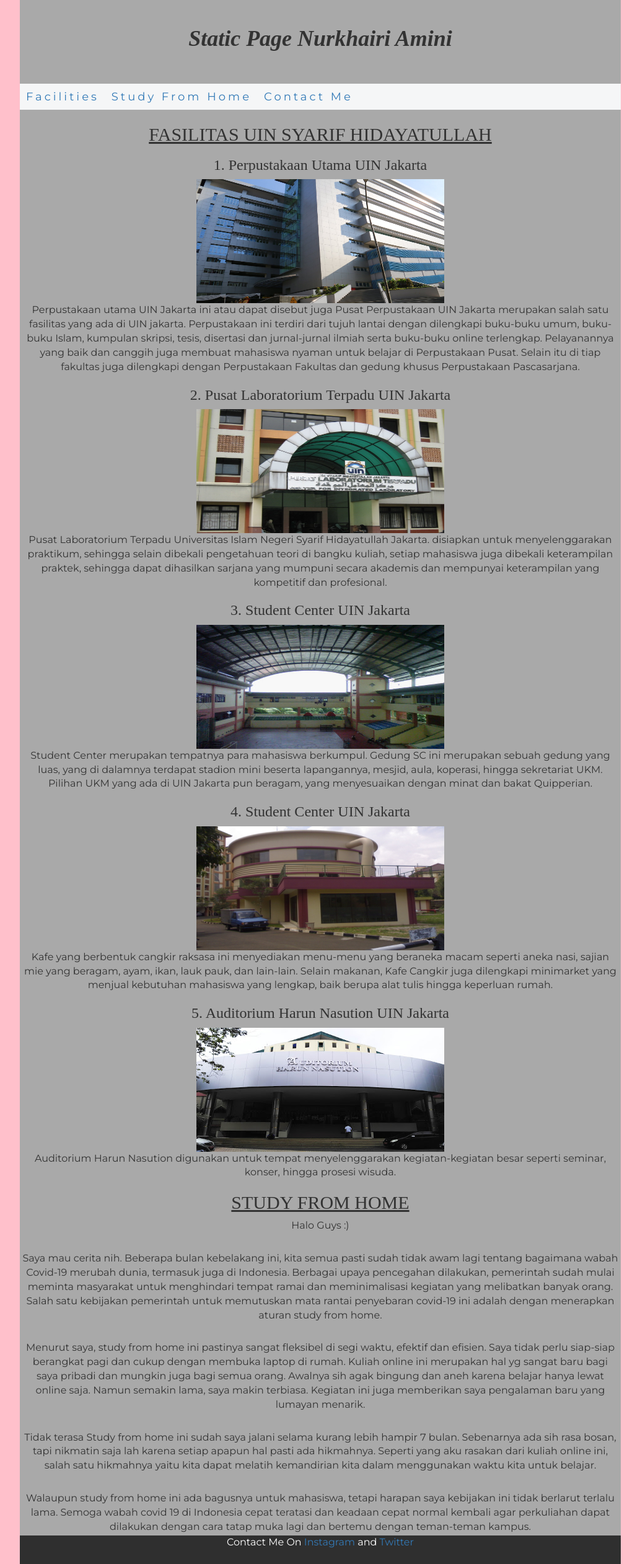
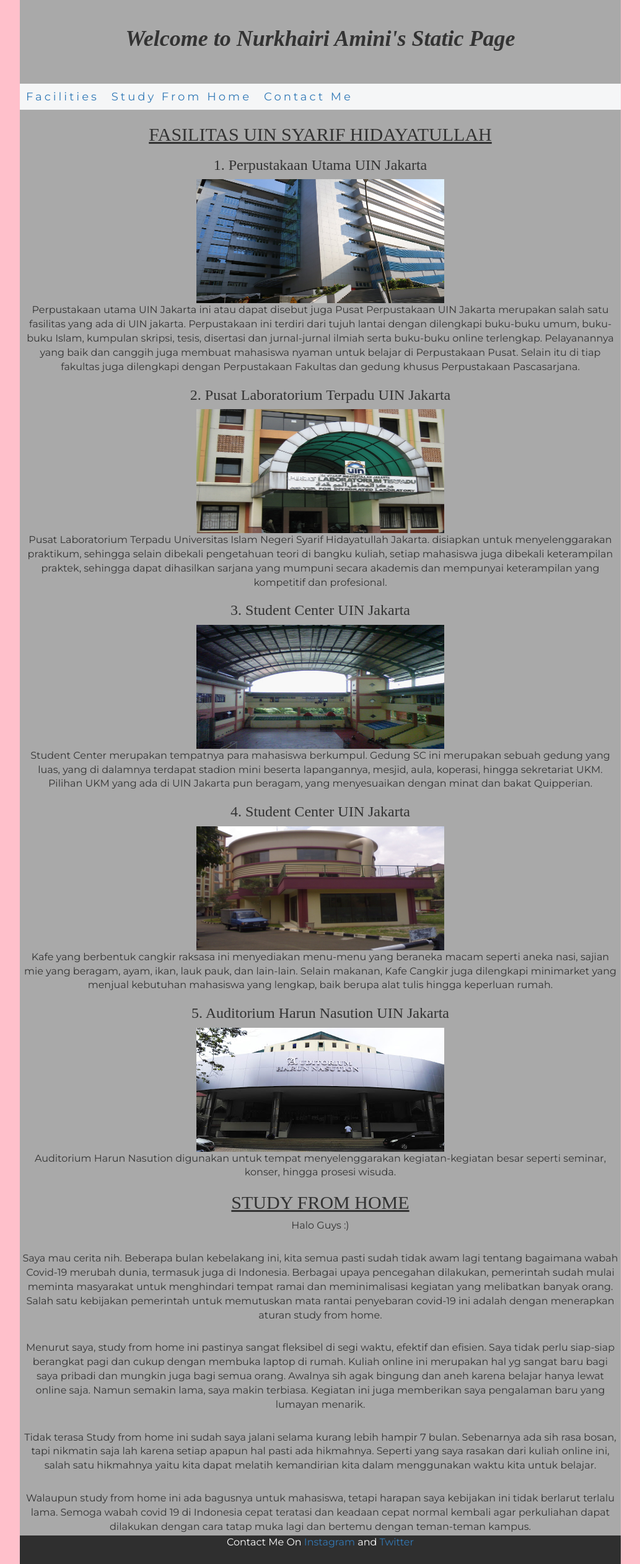
Before and after one commit to nurkhairiq23/Tugas_Cloud, a PHP site: page / in a window 1280 px wide. Shown: the whole page at 62% size, without its empty margins (123-1156 px from the left). Run offline with PHP 8.4, Linux system fonts and the light colour scheme.

Commit message:
Update index.php

```diff
--- a/index.php
+++ b/index.php
@@ -85,7 +85,7 @@
 <body>
 <div class="wrap">
     <div class="judul">
-	    <center><h1><b><em>Static Page Nurkhairi Amini</em></b></h1></center>
+	    <center><h1><b><em>Welcome to Nurkhairi Amini's Static Page</em></b></h1></center>
     </div>
 
     <div class="collapse navbar-collapse" id="myNavbar">
@@ -132,7 +132,7 @@
 	    <br>
 	    <p style="text-align: center"> Menurut saya, study from home ini pastinya sangat fleksibel di segi waktu, efektif dan efisien. Saya tidak perlu siap-siap berangkat pagi dan cukup dengan membuka laptop di rumah. Kuliah online ini merupakan hal yg sangat baru bagi saya pribadi dan mungkin juga bagi semua orang. Awalnya sih agak bingung dan aneh karena belajar hanya lewat online saja. Namun semakin lama, saya makin terbiasa. Kegiatan ini juga memberikan saya pengalaman baru yang lumayan menarik.</p>
 	    <br>
-	    <p style="text-align: center"> Tidak terasa Study from home ini sudah saya jalani selama kurang lebih hampir 7 bulan. Sebenarnya ada sih rasa bosan, tapi nikmatin saja lah karena setiap apapun hal pasti ada hikmahnya. Seperti yang aku rasakan dari kuliah online ini, salah satu hikmahnya yaitu kita dapat melatih kemandirian kita dalam menggunakan waktu kita untuk belajar.</p>
+	    <p style="text-align: center"> Tidak terasa Study from home ini sudah saya jalani selama kurang lebih hampir 7 bulan. Sebenarnya ada sih rasa bosan, tapi nikmatin saja lah karena setiap apapun hal pasti ada hikmahnya. Seperti yang saya rasakan dari kuliah online ini, salah satu hikmahnya yaitu kita dapat melatih kemandirian kita dalam menggunakan waktu kita untuk belajar.</p>
 	    <br>
 	    <p style="text-align: center"> Walaupun study from home ini ada bagusnya untuk mahasiswa, tetapi harapan saya kebijakan ini tidak berlarut terlalu lama. Semoga wabah covid 19 di Indonesia cepat teratasi dan keadaan cepat normal kembali agar perkuliahan dapat dilakukan dengan cara tatap muka lagi dan bertemu dengan teman-teman kampus. </p>
 	    <br>
```
